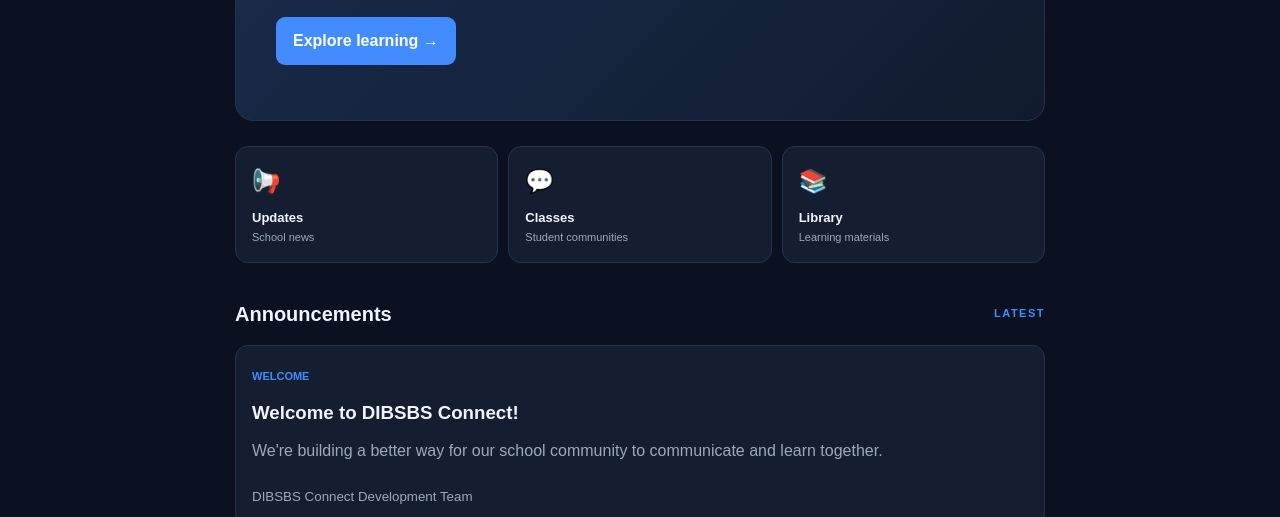
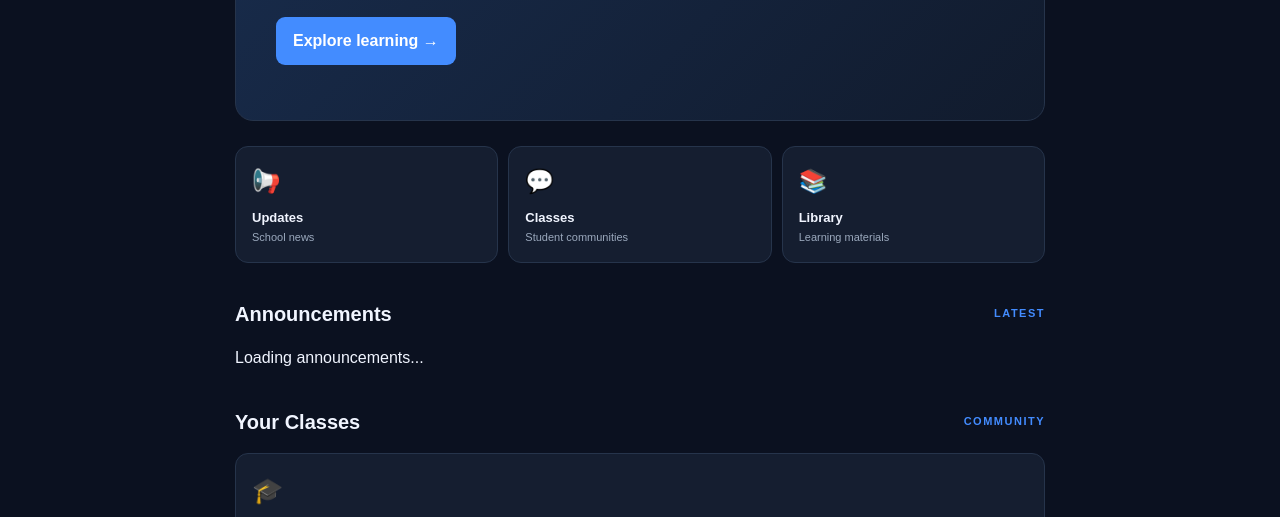
Before and after one commit to egopoguyegu729-oss/DIBSBS-Project, a plain HTML site: page index.html in a window 1280 px wide. Shown: the part 429-946 px from the top of the page. Drawn offline with Linux system fonts and the light colour scheme.

Commit message:
Replace welcome article with loading message for announcements
Removed the welcome article and added a loading message for announcements.

```diff
--- a/index.html
+++ b/index.html
@@ -74,15 +74,9 @@
                 <span class="section-tag">LATEST</span>
             </div>
 
-            <article class="content-card">
-                <span class="category">WELCOME</span>
-                <h3>Welcome to DIBSBS Connect!</h3>
-                <p>
-                    We're building a better way for our school
-                    community to communicate and learn together.
-                </p>
-                <small>DIBSBS Connect Development Team</small>
-            </article>
+            <div id="announcement-list">
+    <p>Loading announcements...</p>
+</div>
         </section>
 
         <section id="classes">
```
